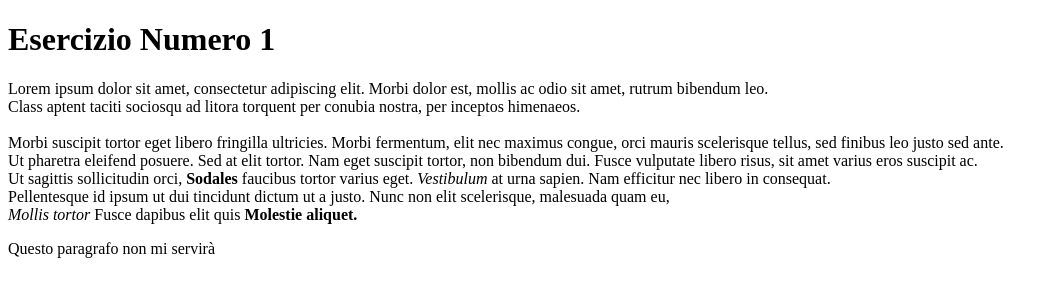
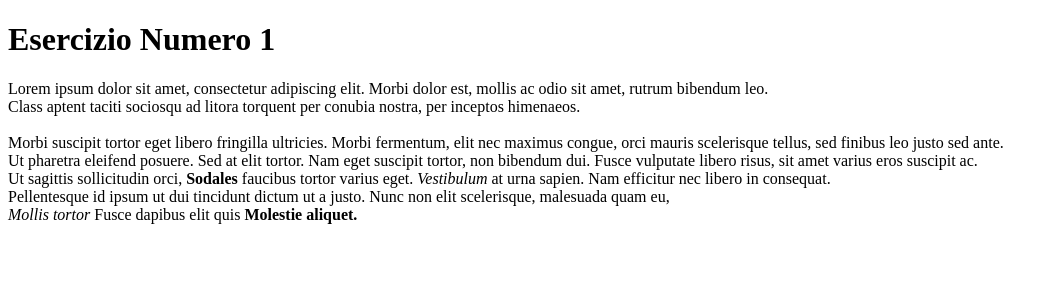
Before and after one commit to LauricellaAndrea/test-git, a plain HTML site: page index.html in a window 1280 px wide. Shown: the whole page, without its empty margins (0-1059 px from the left). Drawn offline with Linux system fonts and the light colour scheme.

Commit message:
Revert "nuovo paragrafo"
This reverts commit 4fe4f426557c3236915ef29fa5afa9e18a649246.

```diff
--- a/index.html
+++ b/index.html
@@ -13,7 +13,6 @@
           <h1> Esercizio Numero 1</h1>
           <p> Lorem ipsum dolor sit amet, consectetur adipiscing elit. Morbi dolor est, mollis ac odio sit amet, rutrum bibendum leo. <br>Class aptent taciti sociosqu ad  litora torquent per conubia nostra, per inceptos himenaeos.</br>  <br> Morbi suscipit tortor eget libero fringilla ultricies. Morbi fermentum, elit nec maximus congue, orci mauris scelerisque tellus, sed finibus leo justo sed ante.</br> Ut pharetra eleifend posuere. Sed at elit tortor. Nam eget suscipit tortor, non bibendum dui. Fusce vulputate libero risus, sit amet varius eros suscipit ac.</br> Ut sagittis sollicitudin orci, <b>Sodales</b> faucibus tortor varius eget. <i>Vestibulum</i> at urna sapien. Nam efficitur nec libero in consequat. <br>Pellentesque id ipsum ut dui tincidunt dictum ut a justo. Nunc non elit scelerisque, malesuada quam eu,</br> <em>Mollis tortor</em> Fusce dapibus elit quis<strong> Molestie aliquet.</strong></p>
            </p>
-           <p>Questo paragrafo non mi servirà</p>
 
       </header>
 
```
